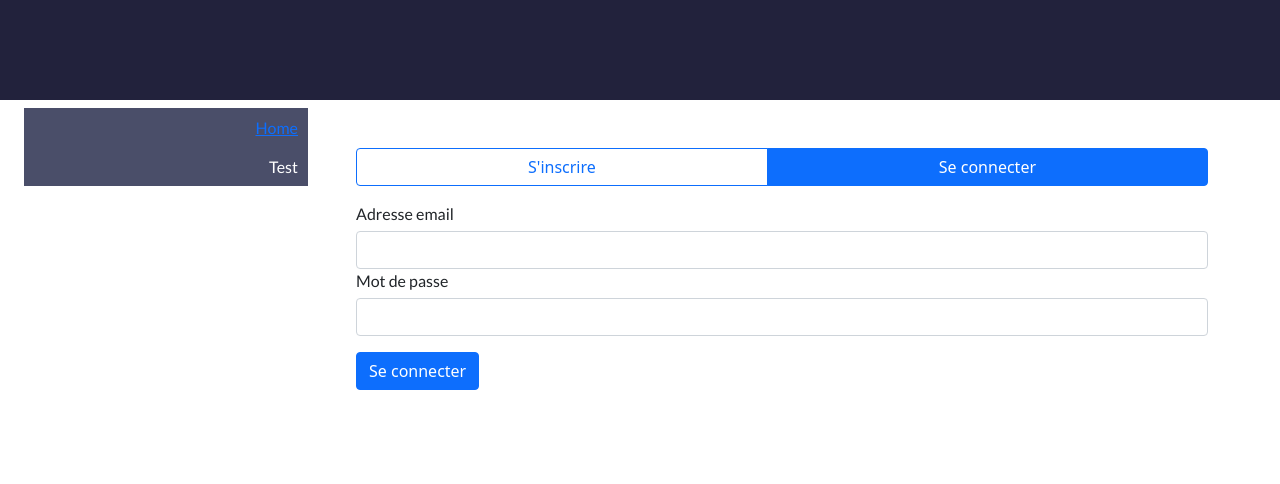
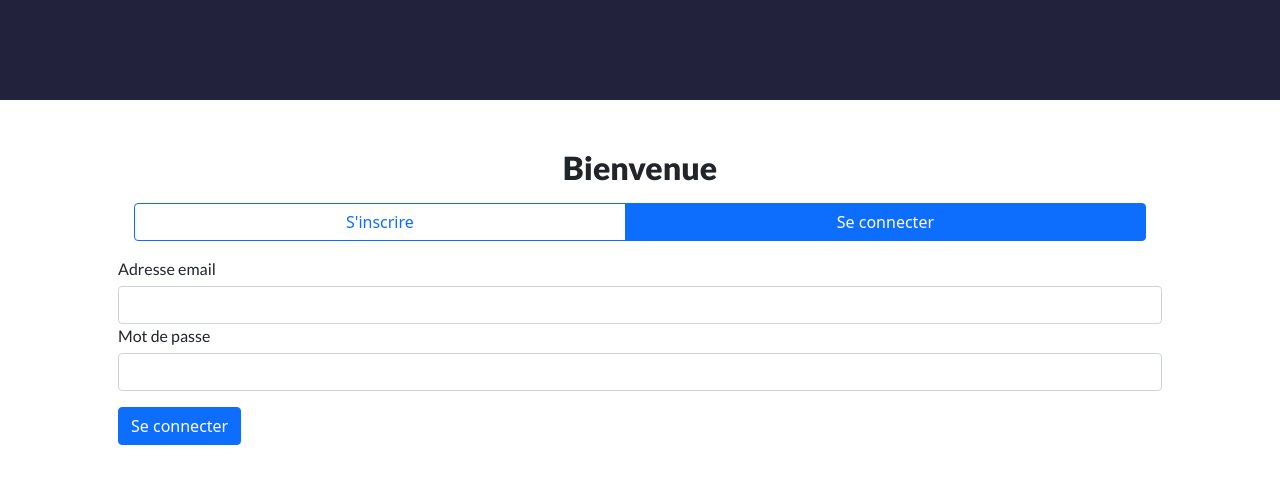
Before and after one commit to Burnlan/WilliamThal_7_20092021, a Vue app: page / in a window 1280 px wide. Shown: the top 484 px of the page. Built offline with nearby package versions, Linux system fonts and the light colour scheme.

Commit message:
reworked the structure of views

```diff
--- a/src/App.vue
+++ b/src/App.vue
@@ -1,12 +1,8 @@
 <template>
   <Header />
-  <div class="container-xxl row">
-  <SideBar />
-    <div class="col-9 pt-5">
+
+  <div class="container-fluid">
       <router-view/>
-    </div>
-
-
   </div>
 
 </template>
@@ -14,13 +10,11 @@
 <script>
 // @ is an alias to /src
 import Header from '@/components/Header.vue'
-import SideBar from '@/components/SideBar.vue'
 
 export default {
   name: 'App',
   components: {
     Header,
-    SideBar
   }
 }
 </script>
--- a/src/components/Signup.vue
+++ b/src/components/Signup.vue
@@ -1,5 +1,4 @@
 <template>
-<div>
     <form>
         <label for="firstnameInput" class="form-label">Prénom</label>
         <input type="text" id="firstnameInput" class="form-control" v-model="signupdata.firstname">
@@ -11,12 +10,6 @@
         <input type="password" class="form-control" id="pwdInput" v-model="signupdata.password">
         <button @click="registerUser" class="btn btn-primary mt-3 end">Créer un compte</button>
     </form>
-
-</div>
-
-
-
-
 </template>
 
 <script>
--- a/src/router/index.js
+++ b/src/router/index.js
@@ -1,13 +1,13 @@
 import { createRouter, createWebHistory } from 'vue-router'
-import Home from '../views/Home.vue'
+import Connection from '../views/Connection.vue'
 import GroupFeed from '../views/GroupFeed.vue'
 import Settings from '../views/Settings.vue'
 
 const routes = [
   {
     path: '/',
-    name: 'Home',
-    component: Home
+    name: 'Connection',
+    component: Connection
   },
   {
     path: '/feed',
--- a/src/views/Home.vue
+++ b/src/views/Connection.vue
@@ -1,6 +1,9 @@
 <template>
-<div class="container-sm">
-  <div class="btn-group con-selector mb-3" role="group">
+<div class="container-sm p-5">
+
+  <h1>Bienvenue</h1>
+
+  <div class="btn-group con-selector m-3" role="group">
     <button @click="select('signup')" class="btn btn-outline-primary" ref="signbtn">S'inscrire</button>
     <button @click="select('login')" class="btn btn-outline-primary" ref="logbtn">Se connecter</button>
   </div>
@@ -18,13 +21,14 @@ import Signup from '@/components/Signup.vue'
 import Login from '@/components/Login.vue'
 
 export default {
-  name: 'Home',
+  name: 'Connection',
   components: {
     Signup,
     Login
   },
   data(){
     return {
+      //boolean to switch between the signup form and the login form
       signup: false
     }
   },
@@ -50,9 +54,13 @@ export default {
 
 </script>
 
-<style lang="scss">
+<style lang="scss" scoped>
 .con-selector {
   display: flex;
+}
+h1{
+  text-align: center;
+  font-size: 2rem;
 }
 
 
```
